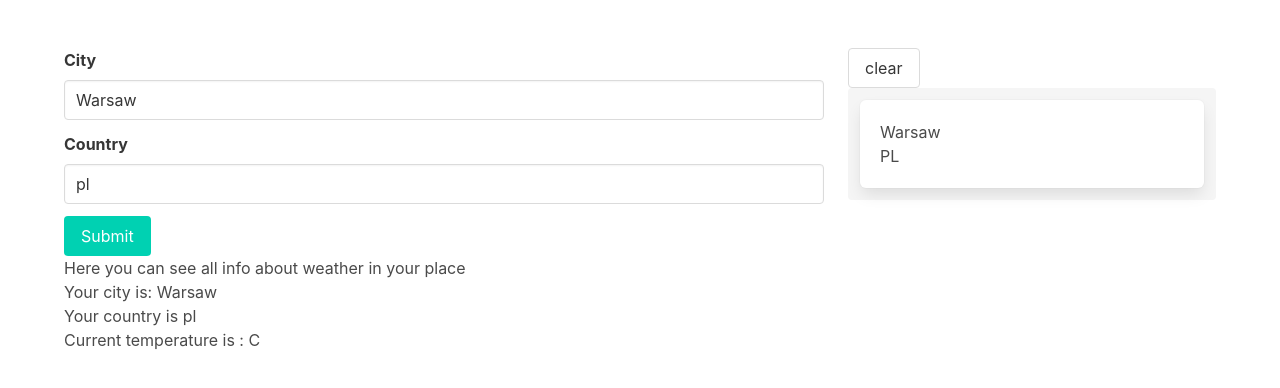
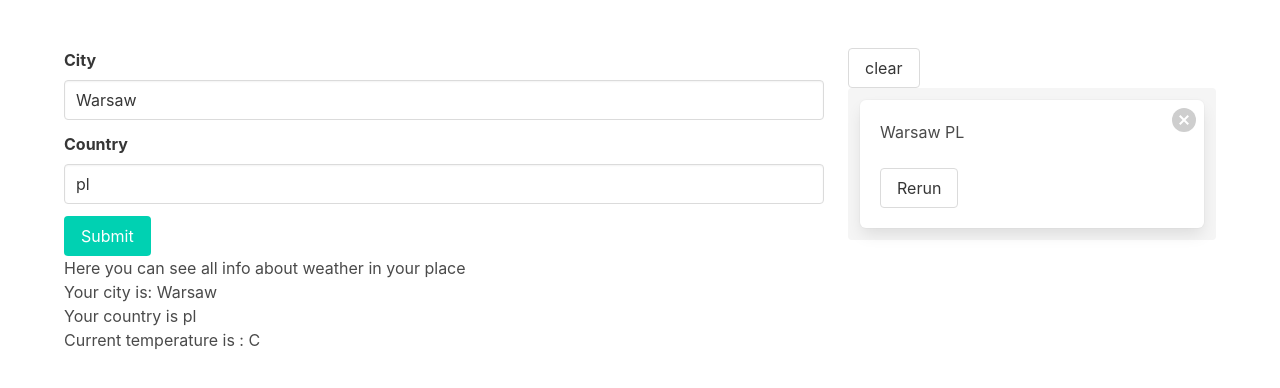
Before and after one commit to Kamilnaja/ng-mish-mash, an Angular app: page / in a window 1280 px wide. Shown: the top 388 px of the page. Built offline with nearby package versions, Linux system fonts and the light colour scheme; no server answers.

Commit message:
Do not save duplicates #3

```diff
--- a/src/app/searches/searches.component.html
+++ b/src/app/searches/searches.component.html
@@ -2,12 +2,18 @@
 <ul *ngFor="let item of _res" class="tile is-ancesor">
   <li class="tile notification is-child is-parent">
     <div class="tile is-child box">
-      <p>
-        {{item.city}}
-      </p>
-      <p>
-        {{item.country | uppercase}}
-      </p>
+      <div class="columns">
+        <p class="column">
+          {{item.city}}
+          {{item.country | uppercase}}
+        </p>
+        <p class="delete column"></p>
+      </div>
+      <div class="columns">
+        <div class="column">
+          <div class="button">Rerun</div>
+        </div>
+      </div>
     </div>
   </li>
 </ul>
--- a/src/app/searches/searches.component.ts
+++ b/src/app/searches/searches.component.ts
@@ -17,10 +17,6 @@ export class SearchesComponent implements OnInit {
     this.searchesService.result.subscribe(t => this._res = t);
   }
 
-  addToTable() {
-    this.searchesService.saveToLocal(1);
-  }
-
   handleClear() {
     this.searchesService.clearSearches();
   }
--- a/src/app/searches/searches.service.ts
+++ b/src/app/searches/searches.service.ts
@@ -1,5 +1,6 @@
 import { Injectable } from '@angular/core';
 import { BehaviorSubject } from 'rxjs';
+import { UserSettings } from '../models/UserSettings';
 
 @Injectable({
   providedIn: 'root'
@@ -21,7 +22,7 @@ export class SearchesService {
     }
   }
 
-  saveToLocal(item: Object) {
+  saveToLocalStorage(item: UserSettings) {
 
     let items;
     if (localStorage.getItem('test') == null) {
@@ -30,14 +31,37 @@ export class SearchesService {
       items = JSON.parse(localStorage.getItem('test'));
     }
 
+    // restrict last 10 searches, remove last item and add on the begining
+
+    if (this.result.value.length >= 10) {
+      items.pop();
+    }
+
+    // check duplicates
+    let foundIndex;
+
+    if (localStorage.getItem('test') !== null) {
+      foundIndex = JSON.parse(localStorage.getItem('test'))
+        .findIndex(this.checkIfItemExists(item));
+    }
+
+    if (foundIndex !== -1 && foundIndex !== undefined) {
+      console.log(`found duplicate on position ${foundIndex}. Attempt to remove this garbage!`);
+      items.splice(foundIndex, 1);
+    }
+
     items.unshift(item);
+
     localStorage.setItem('test', JSON.stringify(items));
     this.result.next(JSON.parse(localStorage.getItem('test')));
+  }
+
+  private checkIfItemExists(item: UserSettings): any {
+    return (x: { city: string; country: string; }) => x.city === item.city && x.country === item.country;
   }
 
   clearSearches(): any {
     localStorage.removeItem('test');
     this.result.next([]);
   }
-
 }
--- a/src/app/services/Weather.service.ts
+++ b/src/app/services/Weather.service.ts
@@ -32,7 +32,7 @@ export class WeatherService {
                 this._listItems.next(items);
             });
         setTimeout(() => {
-            this.searchesService.saveToLocal(settings);
+            this.searchesService.saveToLocalStorage(settings);
         });
     }
 }
```
